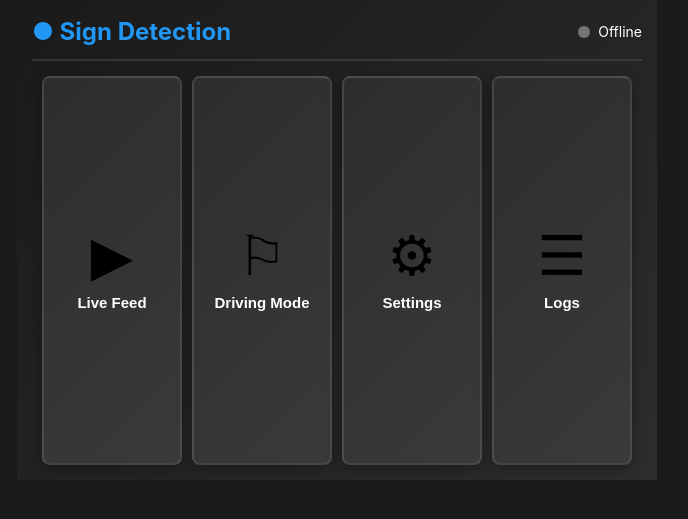
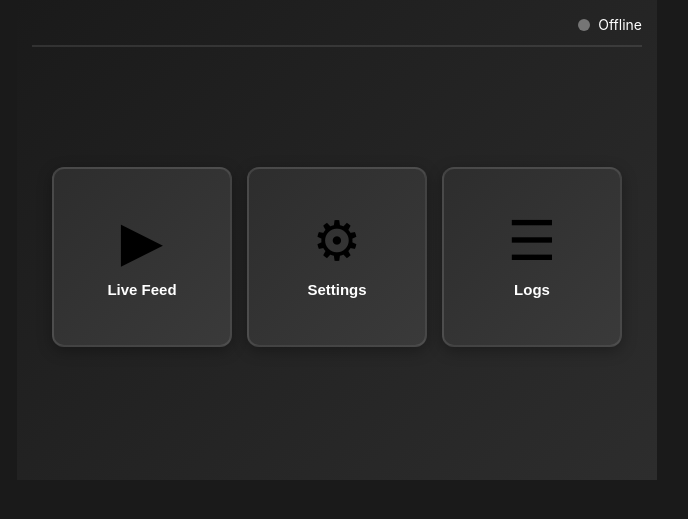
Before and after one commit to tcdd-thesis/tcdd-dev, a Flask app: page / in a window 1280 px wide. Shown: the top 519 px of the page, without its empty margins (303-991 px from the left). Run offline with Flask 3, Linux system fonts and the light colour scheme; some libraries are stand-ins or nearby versions.

Commit message:
style: Adjust home header alignment and update menu button layout for improved UI

```diff
--- a/frontend/static/css/style.css
+++ b/frontend/static/css/style.css
@@ -60,18 +60,12 @@ body.touchscreen {
 
 .home-header {
     display: flex;
-    justify-content: space-between;
+    justify-content: flex-end;
     align-items: center;
     margin-bottom: 15px;
     padding-bottom: 10px;
     border-bottom: 2px solid rgba(255,255,255,0.1);
     flex-shrink: 0; /* Prevent header from shrinking */
-}
-
-.home-header h1 {
-    font-size: clamp(18px, 4vw, 24px); /* Responsive title */
-    color: var(--primary);
-    font-weight: 700;
 }
 
 .status-indicator {
@@ -103,12 +97,12 @@ body.touchscreen {
     50% { opacity: 0.5; }
 }
 
-/* ========== Menu Buttons (4 Square Buttons) ========== */
+/* ========== Menu Buttons (3 Square Buttons) ========== */
 .menu-buttons {
     display: grid;
-    grid-template-columns: repeat(4, 1fr);
-    gap: 10px;
-    padding: 0 10px;
+    grid-template-columns: repeat(3, 1fr);
+    gap: 15px;
+    padding: 0 20px;
     height: calc(100% - 60px); /* Account for header */
     align-items: center;
 }
@@ -116,18 +110,18 @@ body.touchscreen {
 .menu-btn {
     background: linear-gradient(135deg, #2d2d2d 0%, #3a3a3a 100%);
     border: 2px solid rgba(255,255,255,0.1);
-    border-radius: 8px;
+    border-radius: 12px;
     cursor: pointer;
     display: flex;
     flex-direction: column;
     align-items: center;
     justify-content: center;
-    gap: 10px;
+    gap: 12px;
     transition: all 0.2s ease;
     box-shadow: 0 4px 15px rgba(0,0,0,0.3);
     padding: 8px;
     width: 100%;
-    height: 100%;
+    aspect-ratio: 1; /* Make buttons square */
     min-height: 0; /* Allow shrinking */
 }
 
--- a/frontend/templates/index.html
+++ b/frontend/templates/index.html
@@ -11,7 +11,6 @@
     <div id="page-home" class="page active">
         <div class="home-container">
             <div class="home-header">
-                <h1>● Sign Detection</h1>
                 <div class="status-indicator">
                     <span id="status-dot" class="dot offline"></span>
                     <span id="status-text">Offline</span>
@@ -22,11 +21,6 @@
                 <button class="menu-btn" data-page="live">
                     <span class="icon">▶</span>
                     <span class="label">Live Feed</span>
-                </button>
-
-                <button class="menu-btn" data-page="driving">
-                    <span class="icon">⚐</span>
-                    <span class="label">Driving Mode</span>
                 </button>
 
                 <button class="menu-btn" data-page="settings">
```
